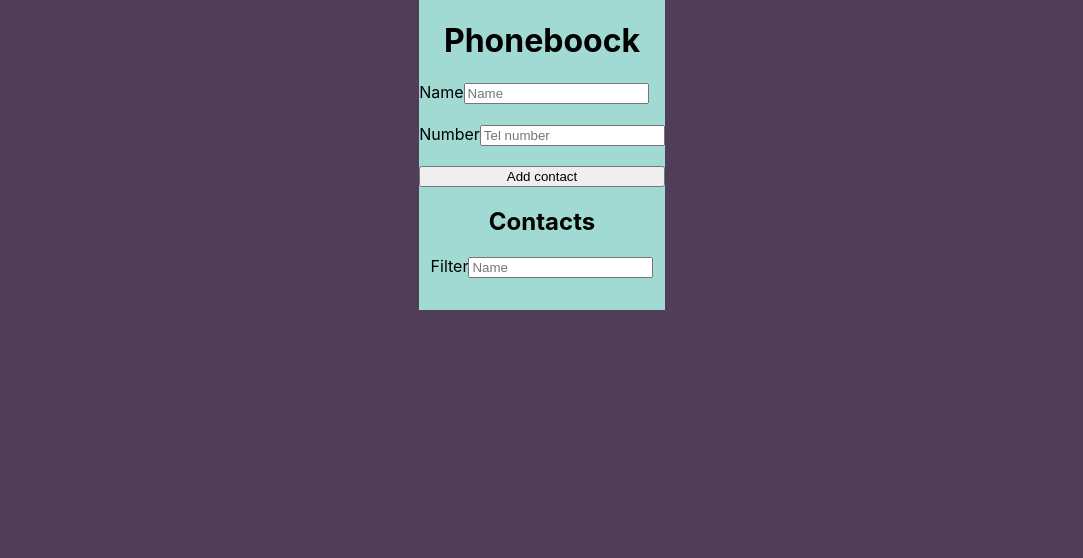
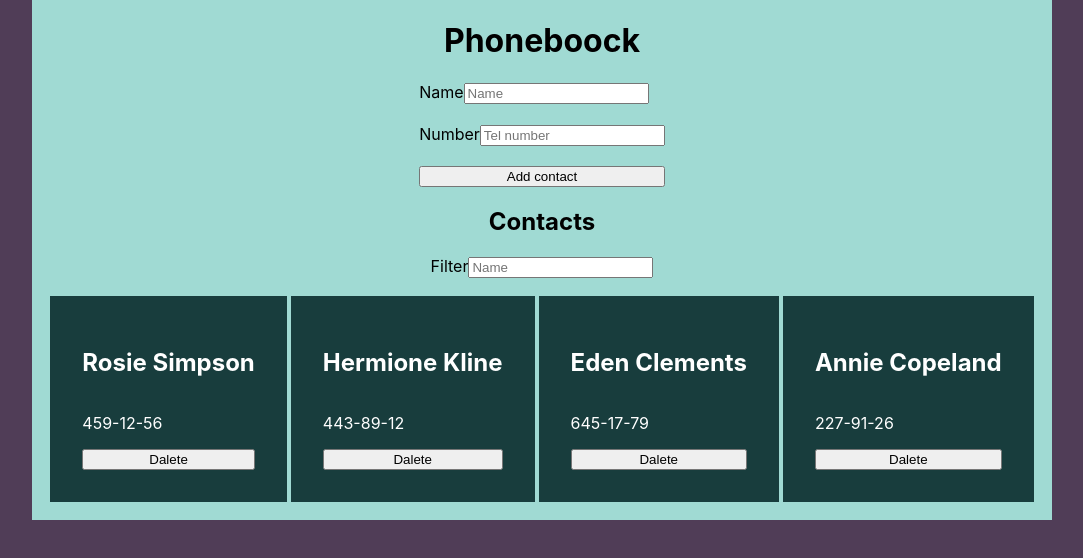
Before and after one commit to VadimLuginets/goit-react-hw-08-phonebook, a React (Create React App) app: page / in a window 1280 px wide. Shown: the top 558 px of the page, without its empty margins (98-1181 px from the left). Built offline with nearby package versions, Linux system fonts and the light colour scheme.

Commit message:
small steps in redux

```diff
--- a/package.json
+++ b/package.json
@@ -4,15 +4,17 @@
   "private": true,
   "homepage": "https://VadimLuginets.github.io/goit-react-hw-06-phonebook/",
   "dependencies": {
+    "@emotion/css": "^11.10.0",
     "@emotion/react": "^11.10.4",
     "@emotion/styled": "^11.10.4",
-    "@emotion/css": "^11.10.0",
+    "@reduxjs/toolkit": "^1.9.0",
     "@testing-library/jest-dom": "^5.16.3",
     "@testing-library/react": "^12.1.4",
     "@testing-library/user-event": "^13.5.0",
     "nanoid": "^4.0.0",
     "react": "^18.1.0",
     "react-dom": "^18.1.0",
+    "react-redux": "^8.0.5",
     "react-scripts": "5.0.1",
     "web-vitals": "^2.1.3"
   },
--- a/src/components/App.jsx
+++ b/src/components/App.jsx
@@ -4,10 +4,13 @@ import { ContactForm } from './ContactForm/ContactForm';
 import { Filter } from './Filter/Filter';
 import { ContactList } from './ContactList/ContactList';
 import { Div, Ul } from './App.styled';
+import { addContact } from './Redux/store';
+import { useDispatch, useSelector } from 'react-redux';
 const JSON_KEY_CONTACTS = 'contactsList';
 export function App() {
-  const [contacts, setContacts] = useState([]);
+  const contacts = useSelector(state => state.contacts);
   const [filterName, setFilterName] = useState('');
+  const dispatch = useDispatch();
 
   const formSubmitHandler = data => {
     const { name } = data;
@@ -16,29 +19,18 @@ export function App() {
       alert(`${data.name} is already in contacts`);
       return;
     }
-    setContacts(prev => [data, ...prev]);
+    dispatch(addContact([data]));
   };
   const changeFilter = e => {
     const name = e.currentTarget.value;
     setFilterName(e => name);
-  };
-  const deleteContact = contactId => {
-    setContacts(prev => prev.filter(c => c.id !== contactId));
   };
 
   const saveContactsToLocalStorage = () => {
     const dataToSave = JSON.stringify(contacts);
     localStorage.setItem(JSON_KEY_CONTACTS, dataToSave);
   };
-  const loadContactsFromLocalStorage = () => {
-    const savedContacts = localStorage.getItem(JSON_KEY_CONTACTS);
-    setContacts(prev => [...JSON.parse(savedContacts), ...prev]);
-  };
-  useEffect(() => {
-    if (localStorage.getItem(JSON_KEY_CONTACTS) !== null) {
-      loadContactsFromLocalStorage();
-    }
-  }, []);
+
   useEffect(() => {
     saveContactsToLocalStorage(); // eslint-disable-next-line
   }, [contacts]);
@@ -49,11 +41,7 @@ export function App() {
       <h2>Contacts</h2>
       <Filter onChange={changeFilter} value={filterName} />
       <Ul>
-        <ContactList
-          arrayOfObjects={contacts}
-          name={filterName}
-          deleteContact={deleteContact}
-        />
+        <ContactList arrayOfObjects={contacts} name={filterName} />
       </Ul>
     </Div>
   );
--- a/src/components/ContactList/ContactList.jsx
+++ b/src/components/ContactList/ContactList.jsx
@@ -1,6 +1,9 @@
 import PropTypes from 'prop-types';
+import { deleteContact } from '../Redux/store';
+import { useDispatch } from 'react-redux';
 import { Li } from './ContactList.styled';
-export function ContactList({ arrayOfObjects, name, deleteContact }) {
+export function ContactList({ arrayOfObjects, name }) {
+  const dispatch = useDispatch();
   if (name === '') {
     return arrayOfObjects.map(o => {
       return (
@@ -9,7 +12,7 @@ export function ContactList({ arrayOfObjects, name, deleteContact }) {
           <p>{o.number}</p>
           <button
             onClick={() => {
-              deleteContact(o.id);
+              dispatch(deleteContact(o.id));
             }}
             type="button"
           >
@@ -29,7 +32,7 @@ export function ContactList({ arrayOfObjects, name, deleteContact }) {
       <p>{o.number}</p>
       <button
         onClick={() => {
-          deleteContact(o.id);
+          dispatch(deleteContact(o.id));
         }}
         type="button"
       >
@@ -39,7 +42,6 @@ export function ContactList({ arrayOfObjects, name, deleteContact }) {
   ));
 }
 ContactList.propTypes = {
-  deleteContact: PropTypes.func.isRequired,
   name: PropTypes.string.isRequired,
   arrayOfObjects: PropTypes.arrayOf(
     PropTypes.exact({
--- /dev/null
+++ b/src/components/Redux/store.js
@@ -0,0 +1,29 @@
+import { configureStore, createSlice } from '@reduxjs/toolkit';
+
+const contactsSlice = createSlice({
+  name: 'contacts',
+  initialState: [
+    { id: 'id-1', name: 'Rosie Simpson', number: '459-12-56' },
+    { id: 'id-2', name: 'Hermione Kline', number: '443-89-12' },
+    { id: 'id-3', name: 'Eden Clements', number: '645-17-79' },
+    { id: 'id-4', name: 'Annie Copeland', number: '227-91-26' },
+  ],
+  reducers: {
+    addContact(state, action) {
+      console.log(action);
+      return [...state, ...action.payload];
+    },
+    deleteContact(state, action) {
+      return state.filter(c => c.id !== action.payload);
+    },
+  },
+});
+
+export const store = configureStore({
+  reducer: {
+    contacts: contactsSlice.reducer,
+    filter: '',
+  },
+});
+
+export const { addContact, deleteContact } = contactsSlice.actions;
--- a/src/index.js
+++ b/src/index.js
@@ -2,9 +2,13 @@ import React from 'react';
 import ReactDOM from 'react-dom/client';
 import { App } from 'components/App';
 import './index.css';
+import { Provider } from 'react-redux';
+import { store } from './components/Redux/store';
 
 ReactDOM.createRoot(document.getElementById('root')).render(
   <React.StrictMode>
-    <App />
+    <Provider store={store}>
+      <App />
+    </Provider>
   </React.StrictMode>
 );
```
Also changed, not shown: 1 other file (tests, documents, lock files or other folders).
